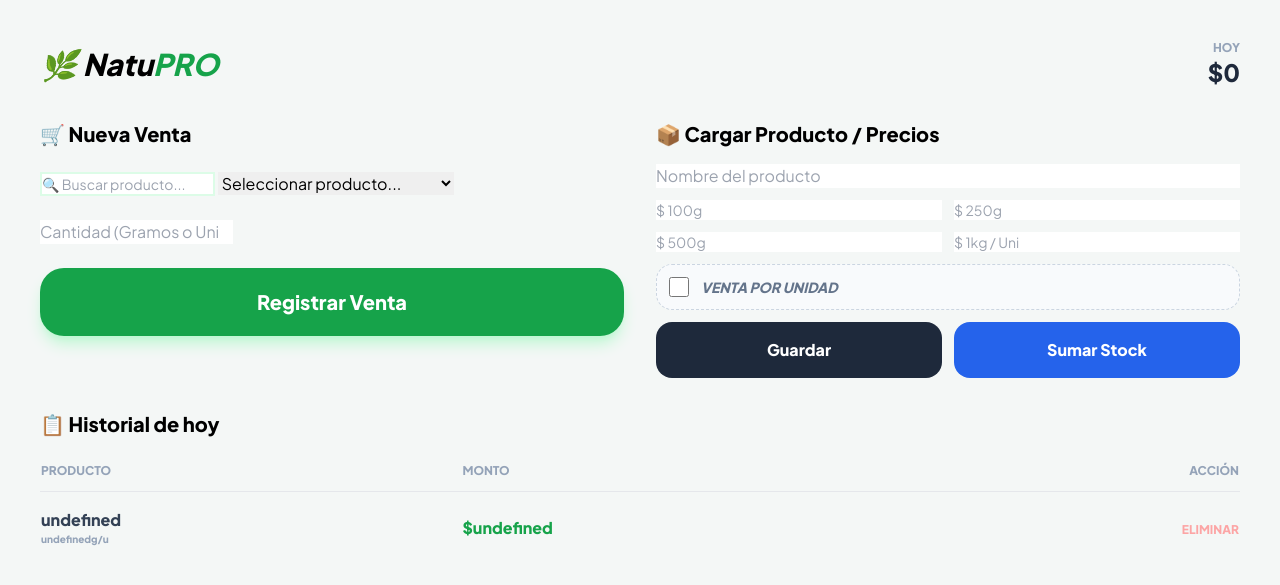
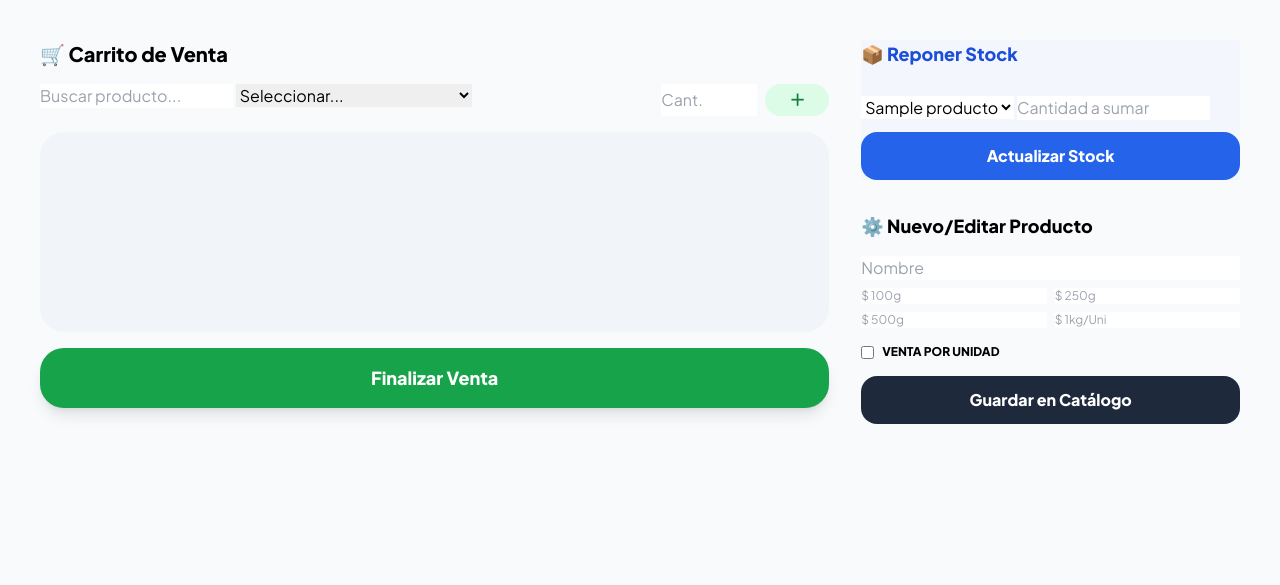
Before and after one commit to Samir1111111/natu, a FastAPI app: page / in a window 1280 px wide. Shown: the top 585 px of the page. Run offline with FastAPI, Linux system fonts and the light colour scheme; a database or web service that is not in the repository returns one stand-in record (values such as "Sample title"); data that the repository does not hold is empty; some libraries are stand-ins or nearby versions.

Commit message:
Refactor index.html for improved layout and functionality

```diff
--- a/templates/index.html
+++ b/templates/index.html
@@ -13,88 +13,109 @@
         .input-pro { @apply w-full bg-slate-100 border-none p-4 rounded-2xl focus:ring-2 focus:ring-green-500 outline-none text-slate-700; }
     </style>
 </head>
-<body class="p-4 md:p-10">
+<!-- Reemplaza el contenido de tu body con esto -->
+<body class="p-4 md:p-10 bg-slate-50">
+    <div class="max-w-7xl mx-auto space-y-8">
 
-    <div class="max-w-7xl mx-auto space-y-8">
-        <!-- Header -->
-        <div class="flex justify-between items-center">
-            <h1 class="text-3xl font-extrabold italic">🌿 Natu<span class="text-green-600">PRO</span></h1>
-            <div class="flex gap-4">
-                <div class="text-right">
-                    <p class="text-xs text-slate-400 font-bold uppercase">Hoy</p>
-                    <h2 id="stat_hoy" class="text-2xl font-black text-slate-800">$0</h2>
+        <div class="grid grid-cols-1 lg:grid-cols-3 gap-8">
+
+            <!-- 1. NUEVA VENTA CON CARRITO -->
+            <div class="lg:col-span-2 glass-card space-y-4">
+                <h3 class="font-bold text-xl">🛒 Carrito de Venta</h3>
+                <div class="flex gap-2">
+                    <div class="flex-1">
+                        <input type="text" id="bus_prod" onkeyup="buscarProd()" placeholder="Buscar producto..." class="input-pro mb-2">
+                        <select id="sel_prod" class="input-pro">
+                            <option value="">Seleccionar...</option>
+                            {% for p in productos %}
+                            <option value="{{p.nombre}}" data-uni="{{p.es_unitario}}">{{p.nombre}} (Stock: {{p.stock_gramos}})</option>
+                            {% endfor %}
+                        </select>
+                    </div>
+                    <input type="number" id="val_cant" placeholder="Cant." class="input-pro w-24">
+                    <button onclick="agregarAlCarrito()" class="bg-green-100 text-green-700 px-6 rounded-2xl font-bold">＋</button>
                 </div>
-            </div>
-        </div>
 
-        <div class="grid grid-cols-1 lg:grid-cols-2 gap-8">
-            <!-- SECCIÓN VENTAS -->
-            <div class="glass-card space-y-6">
-                <h3 class="font-bold text-xl flex items-center gap-2">🛒 Nueva Venta</h3>
+                <div class="bg-slate-100 rounded-3xl p-4 min-h-[200px]">
+                    <table class="w-full text-sm">
+                        <tbody id="tabla_carrito"></tbody>
+                    </table>
+                </div>
 
-                <!-- Buscador de productos -->
-                <input type="text" id="bus_prod" onkeyup="buscarEnSelector()" placeholder="🔍 Buscar producto..." class="input-pro text-sm border-2 border-green-100 bg-white">
-
-                <select id="sel_prod" class="input-pro">
-                    <option value="">Seleccionar producto...</option>
-                    {% for p in productos %}
-                    <option value="{{p.nombre}}">{{p.nombre}} (Stock: {{p.stock_gramos}})</option>
-                    {% endfor %}
-                </select>
-
-                <input type="number" id="val_cant" placeholder="Cantidad (Gramos o Unidades)" class="input-pro">
-                <button onclick="realizarVenta()" class="w-full py-5 bg-green-600 hover:bg-green-700 text-white rounded-3xl font-bold text-xl shadow-lg shadow-green-200 transition-all">Registrar Venta</button>
+                <button onclick="finalizarVenta()" class="w-full py-4 bg-green-600 text-white rounded-3xl font-bold text-lg shadow-lg">Finalizar Venta</button>
             </div>
 
-            <!-- SECCIÓN CATÁLOGO -->
-            <div class="glass-card space-y-4">
-                <h3 class="font-bold text-xl">📦 Cargar Producto / Precios</h3>
-                <div class="grid grid-cols-2 gap-3">
-                    <input id="cat_nom" placeholder="Nombre del producto" class="col-span-2 input-pro">
-                    <input id="cat_100" type="number" placeholder="$ 100g" class="input-pro text-sm">
-                    <input id="cat_250" type="number" placeholder="$ 250g" class="input-pro text-sm">
-                    <input id="cat_500" type="number" placeholder="$ 500g" class="input-pro text-sm">
-                    <input id="cat_1000" type="number" placeholder="$ 1kg / Uni" class="input-pro text-sm">
-                    <div class="col-span-2 flex items-center gap-3 p-3 bg-slate-50 rounded-2xl border border-dashed border-slate-300">
-                        <input type="checkbox" id="cat_uni" class="w-5 h-5 accent-green-600">
-                        <label for="cat_uni" class="text-sm font-bold text-slate-500 uppercase italic">Venta por Unidad</label>
+            <div class="space-y-8">
+                <!-- 2. REPOSICIÓN DE STOCK SEPARADA -->
+                <div class="glass-card bg-blue-50/50 border-blue-100">
+                    <h3 class="font-bold text-lg mb-4 text-blue-700">📦 Reponer Stock</h3>
+                    <div class="space-y-3">
+                        <select id="stock_prod" class="input-pro bg-white">
+                            {% for p in productos %}
+                            <option value="{{p.nombre}}">{{p.nombre}}</option>
+                            {% endfor %}
+                        </select>
+                        <input type="number" id="stock_cant" placeholder="Cantidad a sumar" class="input-pro bg-white">
+                        <button onclick="reponerStock()" class="w-full py-3 bg-blue-600 text-white rounded-2xl font-bold">Actualizar Stock</button>
                     </div>
-                    <button onclick="guardarCatalogo()" class="col-span-1 py-4 bg-slate-800 text-white rounded-2xl font-bold">Guardar</button>
-                    <button onclick="reponerStock()" class="col-span-1 py-4 bg-blue-600 text-white rounded-2xl font-bold">Sumar Stock</button>
                 </div>
-            </div>
-        </div>
 
-        <!-- HISTORIAL -->
-        <div class="glass-card">
-            <h3 class="font-bold text-xl mb-6">📋 Historial de hoy</h3>
-            <div class="overflow-x-auto">
-                <table class="w-full text-left">
-                    <thead>
-                        <tr class="text-slate-400 text-xs font-bold uppercase border-b">
-                            <th class="pb-3">Producto</th>
-                            <th class="pb-3">Monto</th>
-                            <th class="pb-3 text-right">Acción</th>
-                        </tr>
-                    </thead>
-                    <tbody id="lista_historial" class="divide-y divide-slate-100"></tbody>
-                </table>
+                <!-- 3. CONFIGURACIÓN DE PRECIOS -->
+                <div class="glass-card">
+                    <h3 class="font-bold text-lg mb-4">⚙️ Nuevo/Editar Producto</h3>
+                    <div class="grid grid-cols-2 gap-2">
+                        <input id="cat_nom" placeholder="Nombre" class="col-span-2 input-pro">
+                        <input id="cat_100" type="number" placeholder="$ 100g" class="input-pro text-xs">
+                        <input id="cat_250" type="number" placeholder="$ 250g" class="input-pro text-xs">
+                        <input id="cat_500" type="number" placeholder="$ 500g" class="input-pro text-xs">
+                        <input id="cat_1000" type="number" placeholder="$ 1kg/Uni" class="input-pro text-xs">
+                        <div class="col-span-2 flex items-center gap-2 py-2">
+                            <input type="checkbox" id="cat_uni"> <label class="text-xs font-bold">VENTA POR UNIDAD</label>
+                        </div>
+                        <button onclick="guardarCatalogo()" class="col-span-2 py-3 bg-slate-800 text-white rounded-2xl font-bold">Guardar en Catálogo</button>
+                    </div>
+                </div>
             </div>
         </div>
     </div>
 
     <script>
-        // Función para buscar productos en el selector
-        function buscarEnSelector() {
-            let input = document.getElementById('bus_prod').value.toLowerCase();
-            let select = document.getElementById('sel_prod');
-            let options = select.options;
+        let carrito = [];
 
-            for (let i = 1; i < options.length; i++) {
-                let txt = options[i].text.toLowerCase();
-                options[i].style.display = txt.includes(input) ? "" : "none";
-                if (txt.includes(input)) select.selectedIndex = i; // Auto-selecciona el primero que encuentra
-            }
+        function agregarAlCarrito() {
+            let p = document.getElementById('sel_prod').value;
+            let c = document.getElementById('val_cant').value;
+            if(!p || !c) return;
+
+            carrito.push({producto: p, cantidad: c});
+            renderCarrito();
+            document.getElementById('val_cant').value = "";
+        }
+
+        function renderCarrito() {
+            let h = '';
+            carrito.forEach((item, index) => {
+                h += `<tr class="border-b border-slate-200">
+                    <td class="py-2 font-bold">${item.producto}</td>
+                    <td class="py-2">${item.cantidad}g/u</td>
+                    <td class="py-2 text-right"><button onclick="carrito.splice(${index},1);renderCarrito()" class="text-red-500">✕</button></td>
+                </tr>`;
+            });
+            document.getElementById('tabla_carrito').innerHTML = h;
+        }
+
+        function finalizarVenta() {
+            if(carrito.length === 0) return alert("Carrito vacío");
+            let f = new FormData();
+            f.append('carrito', JSON.stringify(carrito));
+            fetch('/registrar_venta_carrito', {method:'POST', body:f}).then(()=>location.reload());
+        }
+
+        function reponerStock() {
+            let f = new FormData();
+            f.append('producto', document.getElementById('stock_prod').value);
+            f.append('cantidad', document.getElementById('stock_cant').value);
+            fetch('/reponer_stock', {method:'POST', body:f}).then(()=>location.reload());
         }
 
         function guardarCatalogo() {
@@ -104,66 +125,17 @@
             f.append('p250', document.getElementById('cat_250').value || 0);
             f.append('p500', document.getElementById('cat_500').value || 0);
             f.append('p1000', document.getElementById('cat_1000').value || 0);
-            // El checkbox necesita convertirse a string 'true' o 'false' para que FastAPI lo entienda
             f.append('unidad', document.getElementById('cat_uni').checked ? 'true' : 'false');
-
-            fetch('/add_producto_catalogo', {method:'POST', body:f})
-            .then(() => { alert("Producto Guardado"); location.reload(); });
+            fetch('/add_producto_catalogo', {method:'POST', body:f}).then(()=>location.reload());
         }
 
-        function realizarVenta() {
-            let p = document.getElementById('sel_prod').value;
-            let c = document.getElementById('val_cant').value;
-            if(!p || !c) return alert("Completa producto y cantidad");
-
-            let f = new FormData();
-            f.append('producto', p);
-            f.append('cantidad', c);
-
-            fetch('/venta_rapida', {method:'POST', body:f})
-            .then(async r => {
-                let res = await r.json();
-                if(r.ok) location.reload();
-                else alert(res.error);
-            });
+        function buscarProd() {
+            let q = document.getElementById('bus_prod').value.toLowerCase();
+            let sel = document.getElementById('sel_prod');
+            for(let opt of sel.options) {
+                opt.style.display = opt.text.toLowerCase().includes(q) ? "" : "none";
+            }
         }
-
-        function reponerStock() {
-            let p = document.getElementById('sel_prod').value;
-            let c = document.getElementById('val_cant').value;
-            if(!p || !c) return alert("Selecciona producto y cantidad a sumar");
-
-            let f = new FormData();
-            f.append('producto', p);
-            f.append('cantidad', c);
-
-            fetch('/reponer_stock', {method:'POST', body:f}).then(() => location.reload());
-        }
-
-        function borrarVenta(id) {
-            if(!confirm("¿Borrar venta?")) return;
-            let f = new FormData(); f.append('id', id);
-            fetch('/borrar_venta', {method:'POST', body:f}).then(() => location.reload());
-        }
-
-        // Carga de datos inicial
-        window.onload = () => {
-            fetch('/dashboard_data').then(r=>r.json()).then(d => {
-                document.getElementById('stat_hoy').innerText = `$${d.hoy}`;
-            });
-
-            fetch('/historial').then(r=>r.json()).then(d => {
-                let html = '';
-                d.historial.forEach(v => {
-                    html += `<tr>
-                        <td class="py-4 font-bold text-slate-700">${v.producto} <span class="text-[10px] text-slate-400 block">${v.cantidad}g/u</span></td>
-                        <td class="py-4 text-green-600 font-black">$${v.total}</td>
-                        <td class="py-4 text-right"><button onclick="borrarVenta(${v.id})" class="text-red-300 hover:text-red-500 font-bold text-xs">ELIMINAR</button></td>
-                    </tr>`;
-                });
-                document.getElementById('lista_historial').innerHTML = html;
-            });
-        };
     </script>
 </body>
 </html>
```
